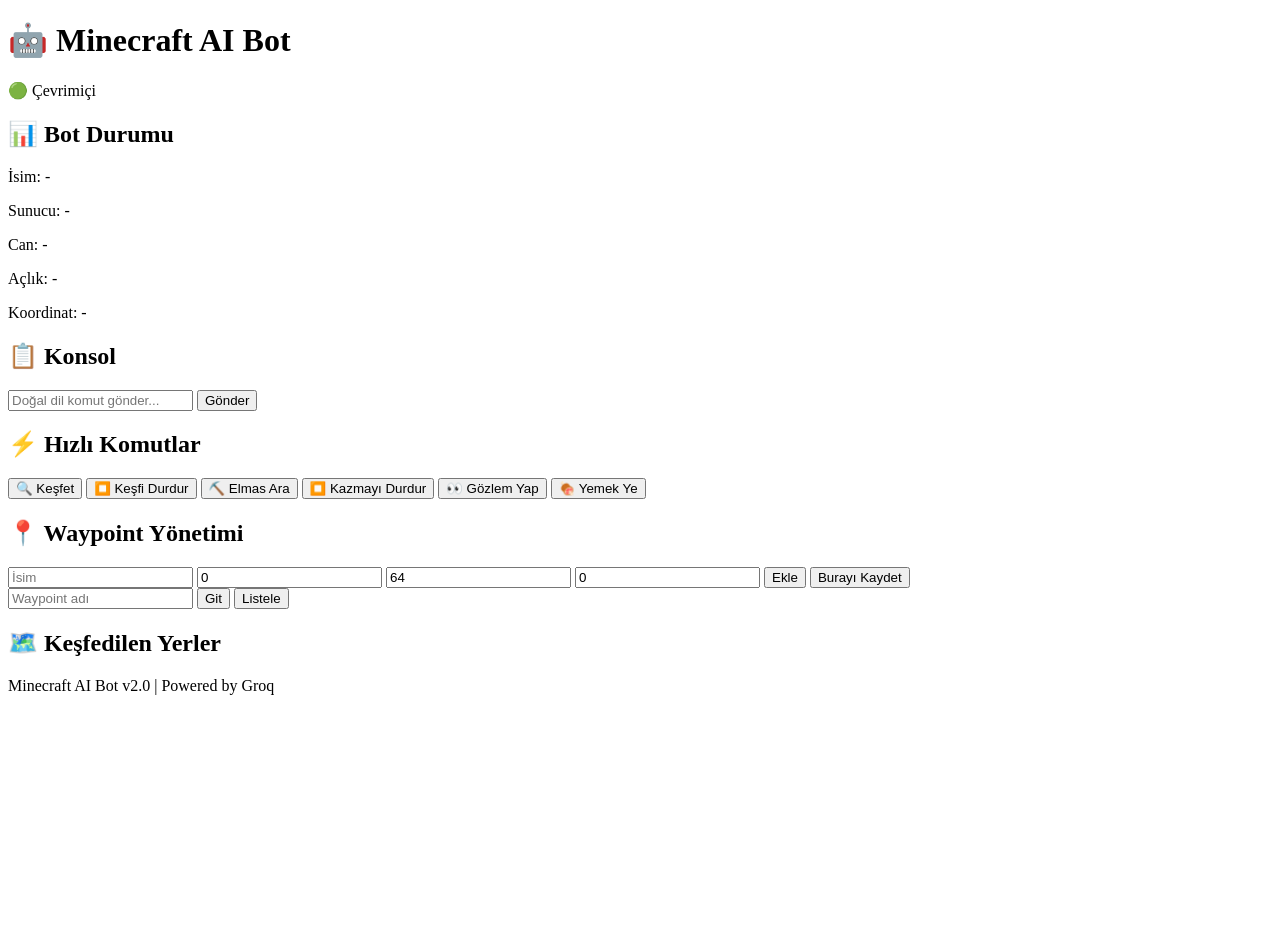
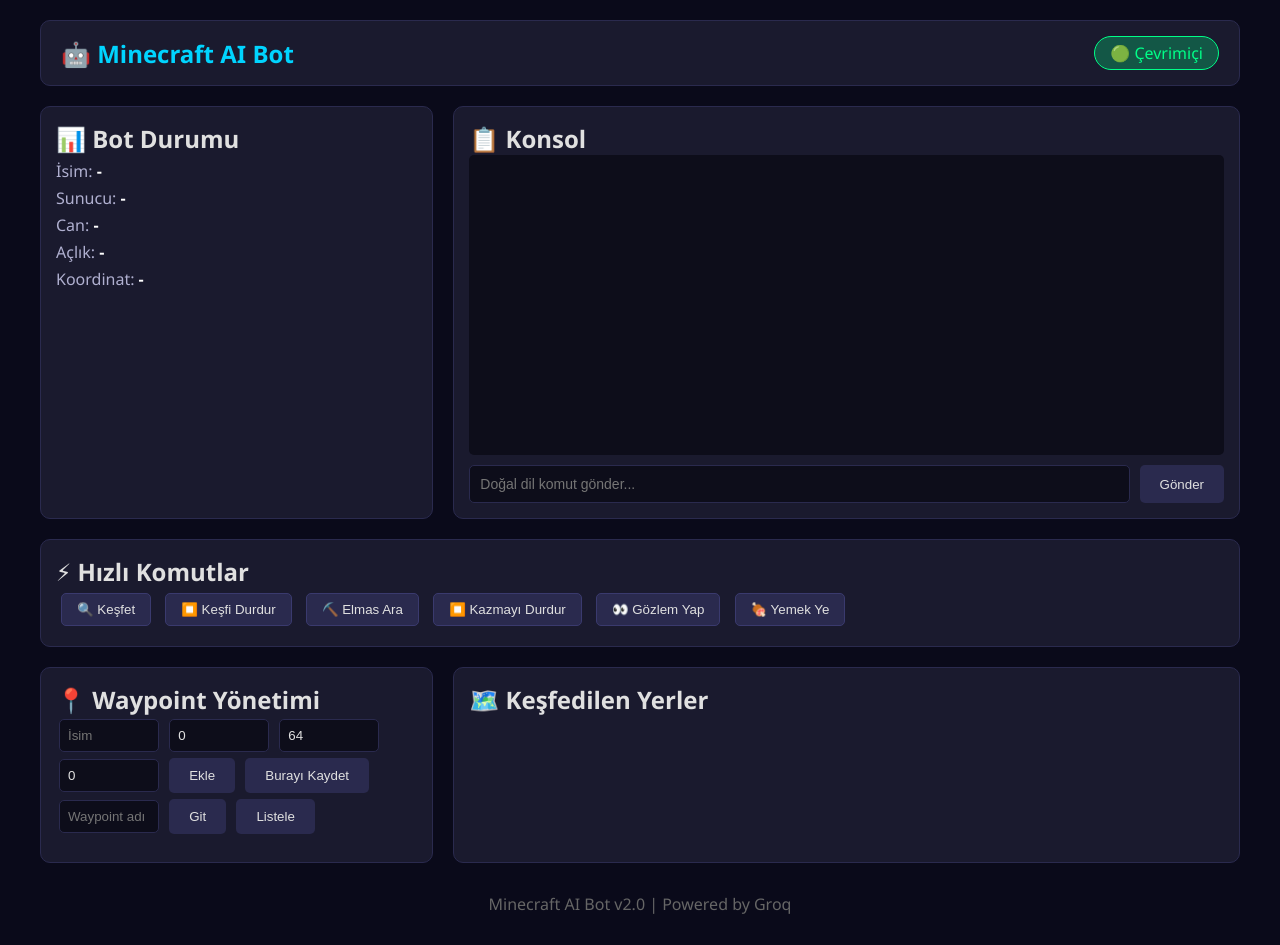
Before and after one commit to ahmetmerk779-png/bot, a website: page public/index.html in a window 1280 px wide. Before the commit the page ends 800 px from the top, so only its background shows below. Drawn offline with nearby package versions, Linux system fonts and the light colour scheme.

Commit message:
Update style.css

```diff
--- a/public/style.css
+++ b/public/style.css
@@ -1,53 +1,185 @@
-#branchMineSection {
+* {
+  margin: 0;
+  padding: 0;
+  box-sizing: border-box;
+}
+
+body {
+  background: #0a0a1a;
+  color: #e0e0e0;
+  font-family: 'Segoe UI', Tahoma, Geneva, Verdana, sans-serif;
+  padding: 20px;
+}
+
+#app {
+  max-width: 1200px;
+  margin: 0 auto;
+}
+
+header {
+  display: flex;
+  justify-content: space-between;
+  align-items: center;
+  padding: 15px 20px;
   background: #1a1a2e;
-  padding: 15px;
-  border-radius: 8px;
-  margin: 10px 0;
+  border-radius: 10px;
+  margin-bottom: 20px;
   border: 1px solid #2a2a4e;
 }
 
-#branchMineSection h3 {
-  color: #ff6b35;
+header h1 {
+  color: #00d4ff;
+  font-size: 24px;
+}
+
+#status {
+  padding: 5px 15px;
+  border-radius: 20px;
+  background: #00ff8844;
+  color: #00ff88;
+  border: 1px solid #00ff88;
+}
+
+main {
+  display: grid;
+  grid-template-columns: 1fr 2fr;
+  gap: 20px;
+}
+
+@media (max-width: 768px) {
+  main {
+    grid-template-columns: 1fr;
+  }
+}
+
+#botInfo, #console, #quickCommands, #waypointSection, #discoveriesSection {
+  background: #1a1a2e;
+  padding: 15px;
+  border-radius: 10px;
+  border: 1px solid #2a2a4e;
+}
+
+#botInfo p {
+  margin: 5px 0;
+  color: #b0b0d0;
+}
+
+#botInfo span {
+  color: #ffffff;
+  font-weight: bold;
+}
+
+#logContainer {
+  height: 300px;
+  overflow-y: auto;
+  background: #0d0d1a;
+  border-radius: 5px;
+  padding: 10px;
+  font-family: 'Consolas', monospace;
+  font-size: 13px;
   margin-bottom: 10px;
 }
 
-#branchMineSection input, #branchMineSection select {
+#logContainer .log-entry {
+  padding: 2px 0;
+  border-bottom: 1px solid #1a1a2e;
+}
+
+#logContainer .log-entry .time {
+  color: #666;
+  margin-right: 10px;
+}
+
+#logContainer .log-entry .type-sistem { color: #00d4ff; }
+#logContainer .log-entry .type-komut { color: #ffaa00; }
+#logContainer .log-entry .type-ai { color: #aa66ff; }
+#logContainer .log-entry .type-hata { color: #ff4444; }
+#logContainer .log-entry .type-bot { color: #44ff88; }
+
+#commandBox {
+  display: flex;
+  gap: 10px;
+}
+
+#commandInput {
+  flex: 1;
+  padding: 10px;
   background: #0d0d1a;
+  border: 1px solid #2a2a4e;
+  border-radius: 5px;
   color: #e0e0e0;
+  font-size: 14px;
+}
+
+#commandInput:focus {
+  outline: none;
+  border-color: #00d4ff;
+}
+
+#sendCommand, button {
+  padding: 10px 20px;
+  background: #2a2a4e;
+  border: none;
+  border-radius: 5px;
+  color: #e0e0e0;
+  cursor: pointer;
+  transition: background 0.3s;
+}
+
+#sendCommand:hover, button:hover {
+  background: #3a3a6e;
+}
+
+#quickCommands {
+  grid-column: 1 / -1;
+}
+
+.quick-btn {
+  margin: 5px;
+  padding: 8px 15px;
+  background: #2a2a4e;
+  border: 1px solid #3a3a6e;
+  border-radius: 5px;
+  color: #e0e0e0;
+  cursor: pointer;
+  transition: all 0.3s;
+}
+
+.quick-btn:hover {
+  background: #3a3a6e;
+  transform: scale(1.05);
+}
+
+#waypointSection input, #waypointSection button {
+  margin: 3px;
+}
+
+#waypointSection input {
+  padding: 8px;
+  background: #0d0d1a;
   border: 1px solid #2a2a4e;
-  padding: 5px 10px;
-  border-radius: 4px;
-  margin: 5px;
+  border-radius: 5px;
+  color: #e0e0e0;
   width: 100px;
 }
 
-#branchMineSection button {
-  background: #ff6b35;
-  color: #ffffff;
-  border: none;
-  padding: 5px 15px;
-  border-radius: 4px;
-  cursor: pointer;
-  margin: 5px;
+#waypointList, #discoveriesList {
+  list-style: none;
+  padding: 0;
+  margin-top: 10px;
 }
 
-#branchMineSection button:hover {
-  background: #ff8c5a;
+#waypointList li, #discoveriesList li {
+  padding: 5px 10px;
+  background: #0d0d1a;
+  border-radius: 4px;
+  margin: 3px 0;
+  border-left: 3px solid #00d4ff;
 }
 
-#branchMineSection .progress-bar-container {
-  width: 100%;
-  background: #0d0d1a;
-  border-radius: 4px;
-  overflow: hidden;
-  margin: 10px 0;
+footer {
+  margin-top: 20px;
+  text-align: center;
+  color: #666;
+  padding: 10px;
 }
-
-#branchMineSection .progress-bar {
-  height: 20px;
-  background: linear-gradient(90deg, #ff6b35, #ff8c5a);
-  text-align: center;
-  color: white;
-  line-height: 20px;
-  transition: width 0.5s ease;
-}
```
